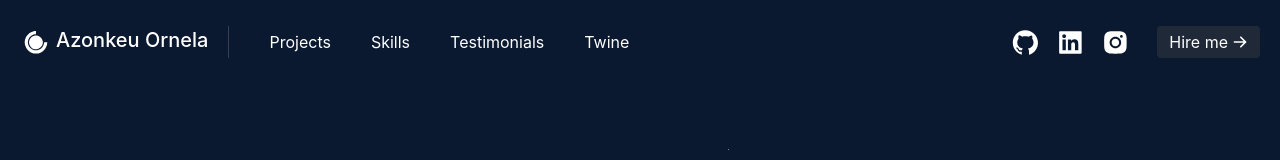
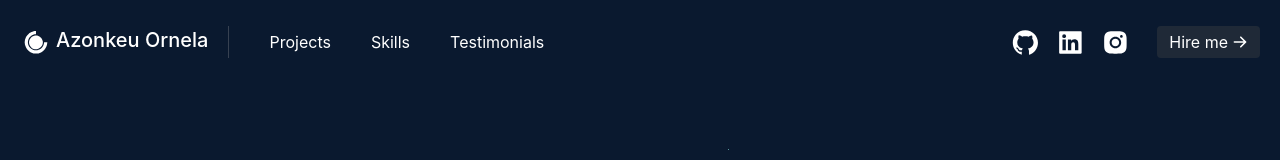
Before and after one commit to Azonkeu/azonkeu-portfolio, a React (Create React App) app: page / in a window 1280 px wide. Shown: the top 160 px of the page. Built offline with nearby package versions, Linux system fonts and the light colour scheme.

Commit message:
Update the website

```diff
--- a/src/components/Navbar.js
+++ b/src/components/Navbar.js
@@ -39,9 +39,6 @@ const Navbar = () => {
           <a href="#testimonials" className="mr-5 md:ml-5 hover:text-white">
             Testimonials
           </a>
-          <a href="https://www.twine.net/Ornela21" className="mr-5 md:ml-5 hover:text-white">
-            Twine
-          </a>
         </nav>
 		    <div className="inline-flex">
           <SocialIcons href="https://github.com/Azonkeu">
```
